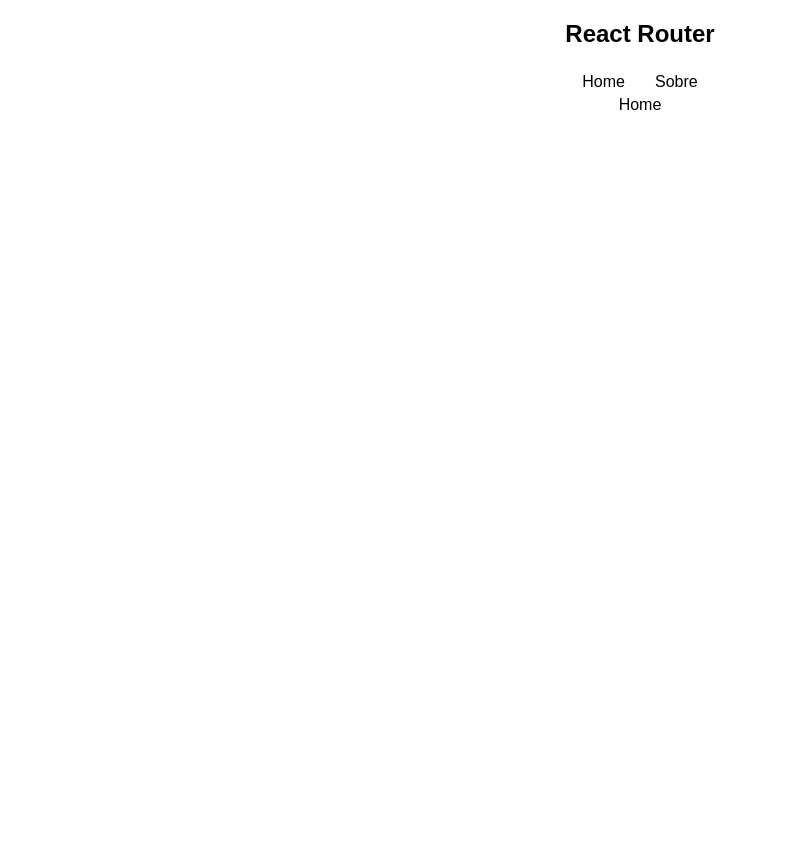
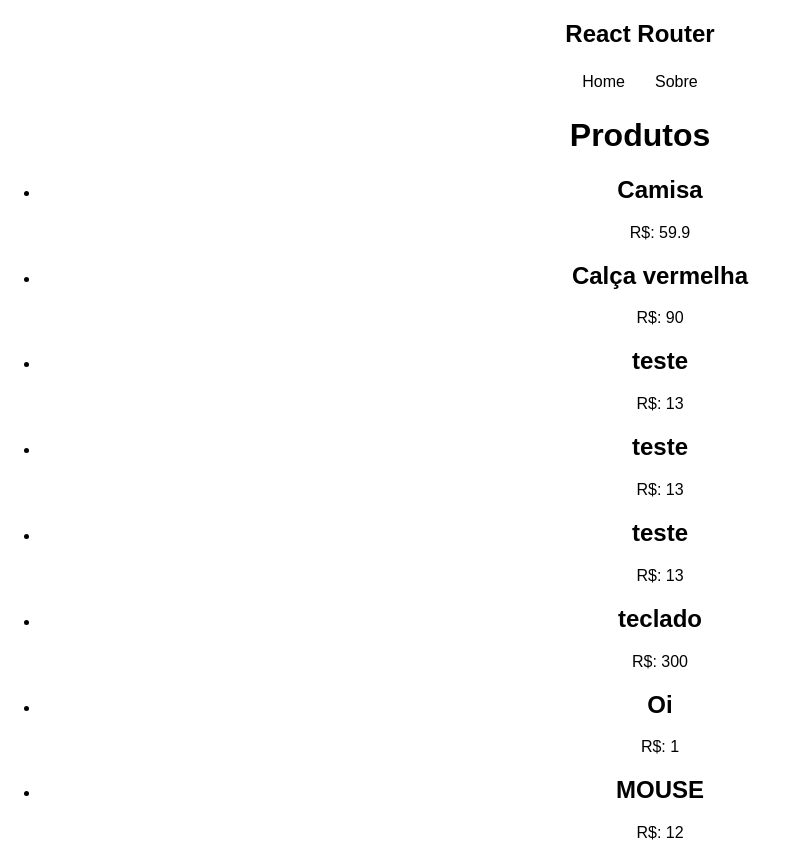
Before and after one commit to raffa-raffa/RClass, a React (Create React App) app in the folder reactrouter/: page / in a window 1280 px wide. Shown: the whole page, without its empty margins (0-788 px from the left). Before the commit the page ends 800 px from the top, so only its background shows below. Built offline with nearby package versions, Linux system fonts and the light colour scheme; data requests are answered from the project's data file.

Commit message:
chore: carregamento dianamico

```diff
--- /dev/null
+++ b/reactrouter/src/hooks/useFetch.js
@@ -0,0 +1,88 @@
+                import { useState, useEffect } from "react"
+
+                //4- custom hook
+                export const useFetch = (url) => {
+                const [data, setData] = useState(null)
+
+                //5- refatorando post
+                const [config, setConfig] = useState(null)
+                const [method, setMethod ] = useState(null)
+                const [callFetch, setCallFetch ] = useState(false)
+
+                //6- loading
+                const [loading, setLoading ] = useState(false)
+
+                //7- tratando erros
+                const [error, setError] = useState(null)
+
+                //8-
+                const [itemId, setItemId] = useState(null)
+
+                const httpConfig = (data, method) => {
+                if(method === "POST"){
+                    setConfig({
+                    method,
+                    headers:{
+                    "Content-type": "application/json"},
+                    body: JSON.stringify(data)});
+
+                    setMethod(method)
+                }
+                else if(method === "DELETE"){
+                    setConfig({
+                        method,
+                        headers:{
+                            "Content-type": "application/json"},
+                        });
+
+                        setMethod(method)
+                        setItemId(data)
+                }
+                }
+
+                useEffect(()=>{
+
+                const fetchData = async ()=>{
+
+                    setLoading(true)
+                    try{
+                    const res = await fetch(url)
+
+                const json = await res.json()
+
+                setData(json)
+            } catch(error){
+                setError("Houve algum erro ao carregar o json", error)
+            }
+
+                setLoading(false)
+        }
+                fetchData()},[url, callFetch])
+
+            //5 - refatorando post
+                useEffect(()=> {
+
+                    const httpRequest = async()=>{
+                        let json
+                    if(method === "POST"){
+                    let fetchOptions = [url, config]
+
+
+                    const res = await fetch(...fetchOptions)
+
+                    json = await res.json()
+
+                    } else if(method === "DELETE"){
+                    const deleteUrl = `${url}/${itemId}`
+                    const res = await fetch(deleteUrl, config)
+
+                    json = await res.json()
+                }
+                setCallFetch(json)
+            }
+                    httpRequest()
+                }, [config, method, url])
+
+                return {data, httpConfig, loading, error}
+
+                }
--- a/reactrouter/src/pages/Home.js
+++ b/reactrouter/src/pages/Home.js
@@ -1,8 +1,19 @@
 import React from 'react'
+import {Link} from 'react-router-dom'
+import {useFetch} from '../hooks/useFetch'
+const Home = () => {
+  const url = 'http://localhost:3000/products'
+  const { data:items, loading, error} = useFetch(url)
+  return (
 
-const Home = () => {
-  return (
-    <div>Home</div>
+    <div><h1>Produtos</h1>
+    {error && <p>{error}</p>}
+    <ul className='products'>
+      {items && items.map((item)=>(
+      <li key={item.id}>
+        <h2>{item.name}</h2>
+        <p>R$: {item.price}</p>
+      </li>))}</ul></div>
   )
 }
 
```
Also changed, not shown: reactrouter/src/pages/Home.css (added).
